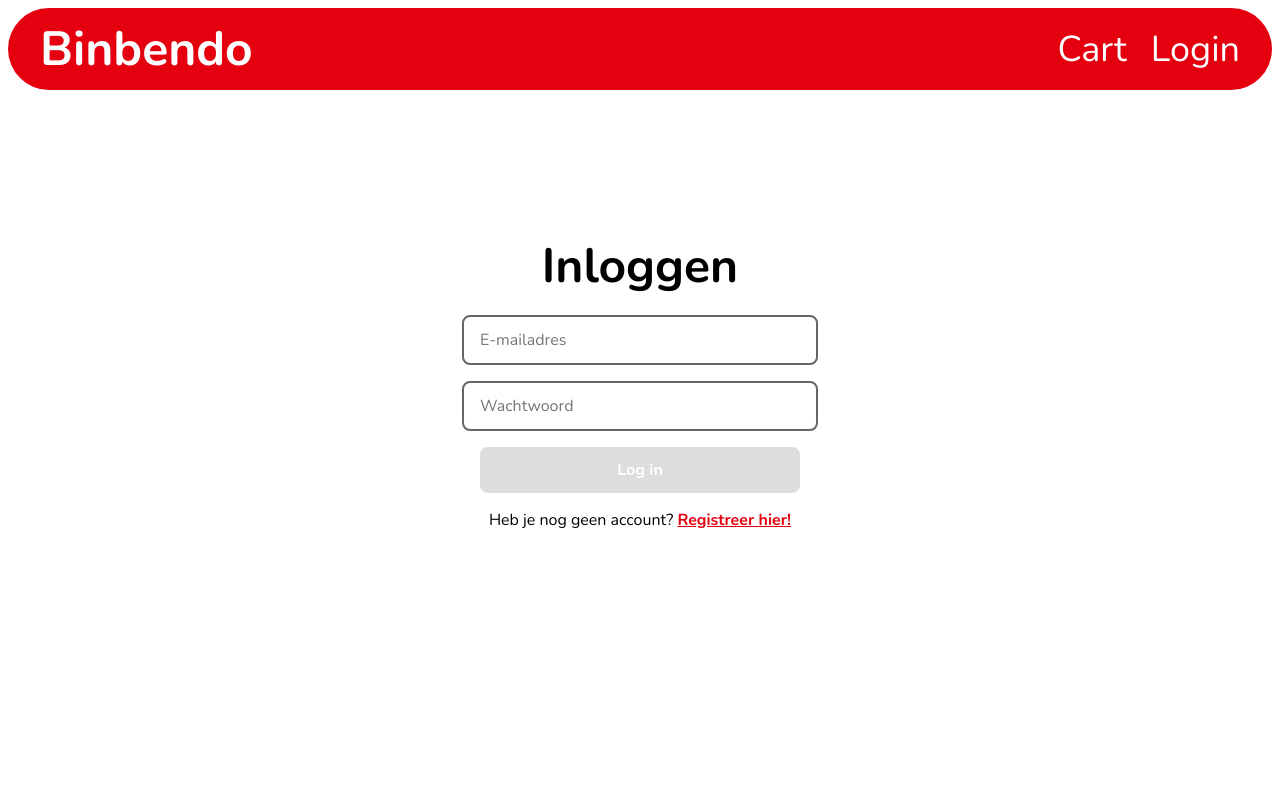
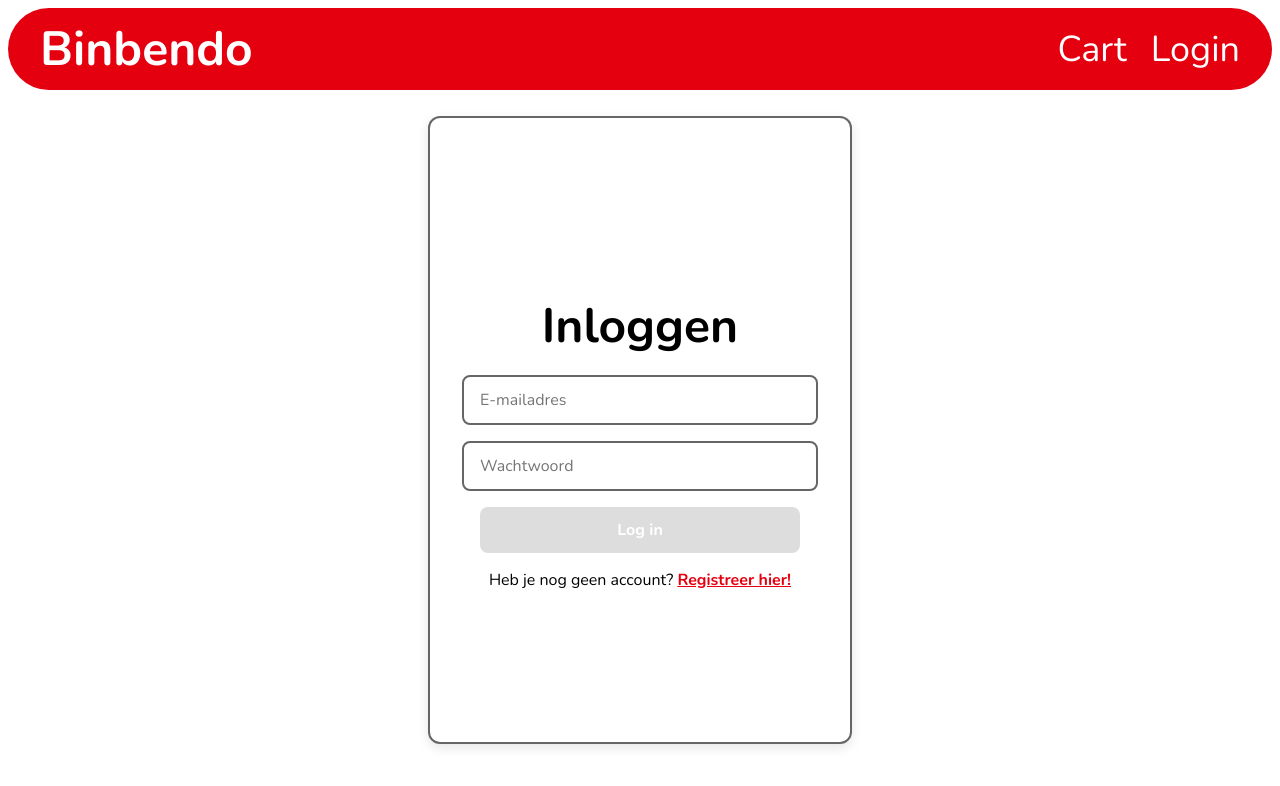
Before and after one commit to SabriAz/binbendo, an Angular app in the folder frontend/: page /login in a window 1280 px wide. Shown: the top 786 px of the page. Built offline with nearby package versions, Linux system fonts and the light colour scheme.

Commit message:
Feat: Add to cart button works in product detail, fixed styling for login & register

```diff
--- /dev/null
+++ b/frontend/src/app/Interceptors/authInterceptor.ts
@@ -0,0 +1,14 @@
+import { HttpInterceptorFn } from '@angular/common/http';
+
+export const authInterceptor: HttpInterceptorFn = (req, next) => {
+  const token = localStorage.getItem('token');
+
+  if (token) {
+    const authReq = req.clone({
+      setHeaders: { Authorization: `Bearer ${token}` }
+    });
+    return next(authReq);
+  }
+
+  return next(req);
+};
--- a/frontend/src/app/app.config.ts
+++ b/frontend/src/app/app.config.ts
@@ -2,12 +2,13 @@ import { ApplicationConfig, provideBrowserGlobalErrorListeners } from '@angular/
 import { provideRouter } from '@angular/router';
 
 import { routes } from './app.routes';
-import { provideHttpClient } from '@angular/common/http';
+import { provideHttpClient, withInterceptors } from '@angular/common/http';
+import { authInterceptor } from './Interceptors/authInterceptor';
 
 export const appConfig: ApplicationConfig = {
   providers: [
     provideBrowserGlobalErrorListeners(),
     provideRouter(routes),
-    provideHttpClient()
+    provideHttpClient(withInterceptors([authInterceptor]))
   ]
 };
--- a/frontend/src/app/login/login.html
+++ b/frontend/src/app/login/login.html
@@ -1,4 +1,4 @@
-<div class="login-page"></div>
+<div class="login-page">
   <div class="login-container">
     <h2>Inloggen</h2>
     <input type="email" [(ngModel)]="email" placeholder="E-mailadres">
@@ -12,3 +12,4 @@
       <a routerLink="/register">Registreer hier!</a>
     </p>
   </div>
+</div>
--- a/frontend/src/app/login/login.scss
+++ b/frontend/src/app/login/login.scss
@@ -1,4 +1,10 @@
 @use '../../styles' as *;
+
+.login-page {
+  display: flex;
+  justify-content: center;
+  align-items: center;
+  min-height: 85vh;
 
   .login-container {
     display: flex;
@@ -6,6 +12,11 @@
     align-items: center;
     justify-content: center;
     height: 70vh;
+    border: 2px solid $secondary;
+    background-color: white;
+    border-radius: 0.75rem;
+    padding: 2rem;
+    box-shadow: $shadow;
 
     h2 {
       font-size: 3rem;
@@ -56,3 +67,4 @@
       }
     }
   }
+}
--- a/frontend/src/app/product-detail/product-detail.html
+++ b/frontend/src/app/product-detail/product-detail.html
@@ -12,7 +12,7 @@
       <button (click)="quantity.set(quantity() + 1)">+</button>
     </div>
     <div class="add-to-cart-button">
-      <button (click)="this.cartService.addToCart(product()!.id)">Add to cart</button>
+      <button (click)="addToCart()">Add to cart</button>
     </div>
   </section>
 }
--- a/frontend/src/app/product-detail/product-detail.ts
+++ b/frontend/src/app/product-detail/product-detail.ts
@@ -3,6 +3,7 @@ import { Product } from '../models/product.model';
 import { ProductService } from '../services/product.service';
 import { ActivatedRoute } from '@angular/router';
 import { CurrencyPipe } from '@angular/common';
+import { CartService } from '../services/cart.service';
 
 @Component({
   selector: 'app-product-detail',
@@ -17,10 +18,15 @@ export class ProductDetail {
   constructor(
     private route: ActivatedRoute,
     private productService: ProductService,
+    private cartService: CartService
   ) {}
 
   ngOnInit() {
     const id = this.route.snapshot.paramMap.get('id');
     this.productService.getProductById(+id!).subscribe((product) => this.product.set(product));
   }
+
+  addToCart() {
+    this.cartService.addToCart( this.product()!.id, this.quantity()).subscribe();
+  }
 }
--- a/frontend/src/app/register/register.scss
+++ b/frontend/src/app/register/register.scss
@@ -4,8 +4,7 @@
   display: flex;
   justify-content: center;
   align-items: center;
-  min-height: 80vh;
-
+  min-height: 85vh;
 
   .register-container {
     display: flex;
--- /dev/null
+++ b/frontend/src/app/services/cart.service.ts
@@ -0,0 +1,32 @@
+import { Injectable } from '@angular/core';
+import { HttpClient } from '@angular/common/http';
+import { Observable } from 'rxjs';
+
+@Injectable({
+  providedIn: 'root',
+})
+export class CartService {
+  private apiUrl = 'http://localhost:8080/api/cart';
+
+  constructor(private http: HttpClient) {}
+
+  getCart(): Observable<any> {
+    return this.http.get(`${this.apiUrl}`);
+  }
+
+  addToCart(productId: number, quantity: number): Observable<any> {
+    return this.http.post(`${this.apiUrl}`, { productId, quantity }, { responseType: 'text' });
+  }
+
+  updateQuantity(cartItemId: number, quantity: number): Observable<any> {
+    return this.http.patch(`${this.apiUrl}/${cartItemId}`, { quantity });
+  }
+
+  deleteCartItem(cartItemId: number): Observable<any> {
+    return this.http.delete(`${this.apiUrl}/${cartItemId}`);
+  }
+
+  clearCart(): Observable<any> {
+    return this.http.delete(`${this.apiUrl}`);
+  }
+}
```
Lines whose indentation alone changed are shown as unchanged.
